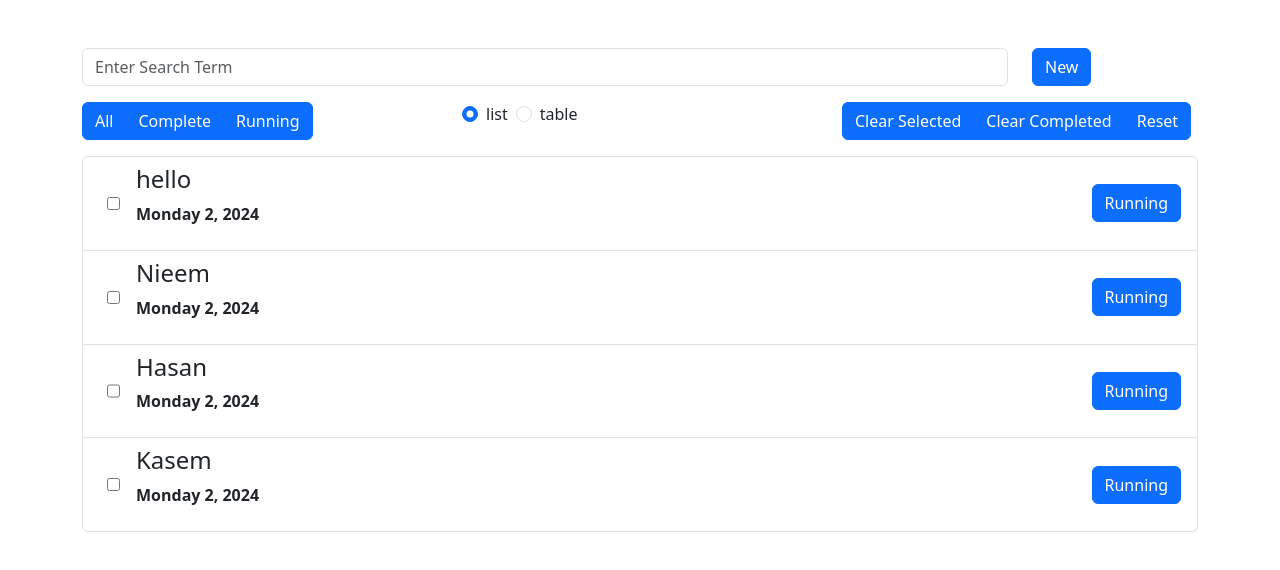
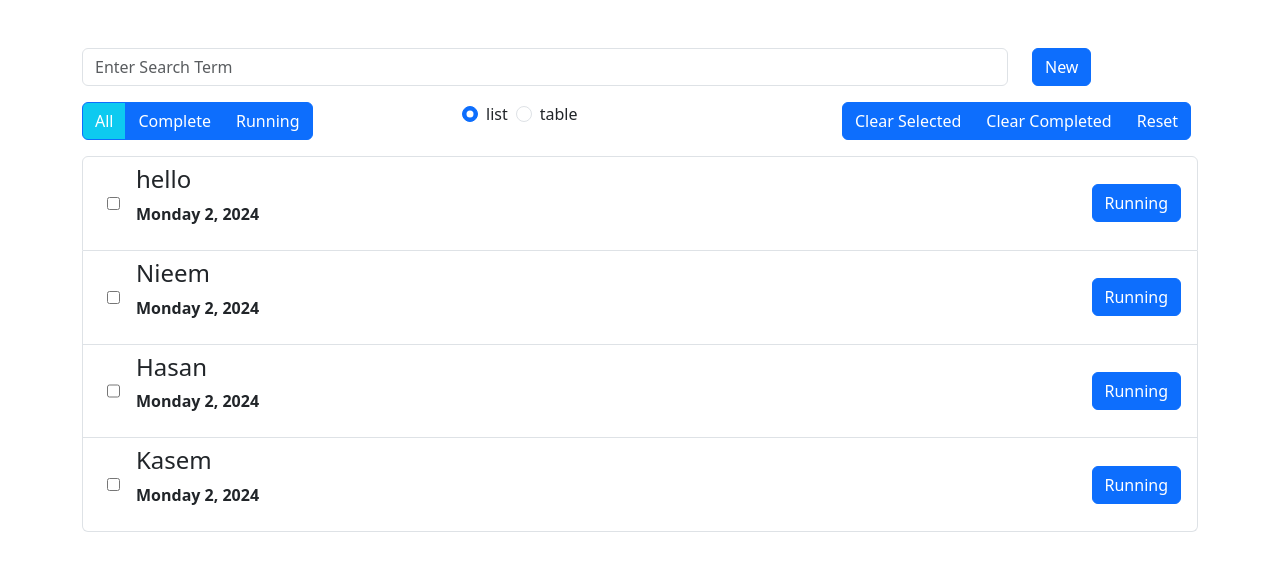
Before and after one commit to developer-nieem/todo-asf, a React (Vite) app: page / in a window 1280 px wide. Shown: the top 570 px of the page. Built offline with nearby package versions, Linux system fonts and the light colour scheme.

Commit message:
update filter option

```diff
--- a/src/components/DisplayTodo.tsx
+++ b/src/components/DisplayTodo.tsx
@@ -1,7 +1,7 @@
 import ListView from "./ListView";
 import TableView from "./TableView";
 
-const DisplayTodo = ({ todoList, view, handleStatus, data, filterStatus }) => {
+const DisplayTodo = ({ todoList, view, handleStatus, data }) => {
   const days = [
     "Sunday",
     "Monday",
@@ -23,7 +23,7 @@ const DisplayTodo = ({ todoList, view, handleStatus, data, filterStatus }) => {
           handleStatus={handleStatus}
           formatDate={formatDate}
           data={data}
-          filterStatus={filterStatus}
+
         />
       ) : (
         <TableView
--- a/src/components/Filter.tsx
+++ b/src/components/Filter.tsx
@@ -2,7 +2,7 @@ import FilterGroupBtn from "./FilterGroupBtn";
 import Button from "./Reusable/Button";
 import FilterLayout from "./Reusable/FilterLayout";
 
-const Filter = ({ setView , view , handStatusFilter }) => {
+const Filter = ({ setView , view , handStatusFilter , filterStatusActive }) => {
     const func = () =>{
 
     }
@@ -10,9 +10,9 @@ const Filter = ({ setView , view , handStatusFilter }) => {
     <div className="row my-3">
       <div className="col-md-4">
         <FilterGroupBtn  >
-            <Button type="button" text="All" onClick={ () => handStatusFilter("all") } />
-            <Button type="button" text="Complete" onClick={ () => handStatusFilter("complete") } />
-            <Button type="button" text="Running" onClick={ () => handStatusFilter("running") } />
+            <Button type="button" text="All" btnStyle={`${filterStatusActive == "all" && "bg-info"}`}  onClick={ () => handStatusFilter("all") } />
+            <Button type="button" text="Complete" btnStyle={`${filterStatusActive == "complete" && "bg-info"}`} onClick={ () => handStatusFilter("complete") } />
+            <Button type="button" text="Running" btnStyle={`${filterStatusActive == "running" && "bg-info"}`} onClick={ () => handStatusFilter("running") } />
         </FilterGroupBtn>
 
 
--- a/src/components/ListView.tsx
+++ b/src/components/ListView.tsx
@@ -1,18 +1,18 @@
 import Button from "./Reusable/Button"
 
 
-const ListView = ({todoList , handleStatus , formatDate , data , filterStatus}) => {
+const ListView = ({todoList , handleStatus , formatDate , data }) => {
 
 
   console.log(data);
 
-// console.log(filterStatus);
+
 
   return (
 
         <ol className="list-group ">
           {
-       data.length>0 &&
+       data.length > 0 ?
        data?.map((list) => (
         <li
           key={list.id}
@@ -27,22 +27,7 @@ const ListView = ({todoList , handleStatus , formatDate , data , filterStatus})
           </div>
           <Button type="button" onClick={() => handleStatus(list.id)}  text={list.status} />
         </li>
-      ))
-      // todoList?.map((list) => (
-      //   <li
-      //     key={list.id}
-      //     className="list-group-item d-flex justify-content-between align-items-center"
-      //   >
-      //     <div className="ms-2 me-auto d-flex gap-3">
-      //       <input type="checkbox" />
-      //       <div className="fw-bold">
-      //         <h4>{list.title}</h4>
-      //         <p>{formatDate(list.dateTody)}</p>
-      //       </div>
-      //     </div>
-      //     <Button type="button" onClick={() => handleStatus(list.id)}  text={list.status} />
-      //   </li>
-      // ))
+      )) : <p>Not Found</p>
           }
         </ol>
   )
--- a/src/components/Reusable/Button.tsx
+++ b/src/components/Reusable/Button.tsx
@@ -1,8 +1,8 @@
 
-const Button = ({text , onClick , type}) => {
+const Button = ({text , onClick , type , btnStyle = ""}) => {
   return (
     <>
-       <button type={type} onClick={onClick}  className="btn btn-primary">{text} </button>
+       <button type={type} onClick={onClick}  className={`btn btn-primary ${btnStyle}`}>{text} </button>
     </>
   )
 }
--- a/src/components/Todo.tsx
+++ b/src/components/Todo.tsx
@@ -15,7 +15,7 @@ const Todo = () => {
   const [view, setView] = useState("list");
   const [openModal, setOpenModal] = useState(false);
   const [data , setData] = useState([]);
-  const [filterStatus , setFilterStatus] = useState('all')
+  const [filterStatusActive , setFilterStatusActive] = useState("all")
 
 
   useEffect(() => {
@@ -58,27 +58,32 @@ const Todo = () => {
 
 
   const handleSearch = (e) => {
-
-   const filter = todoList.filter((list )=> {
+  e.target.value.includes(e.target.value)
+  if(e.target.value){
+  const filter = todoList.filter((list )=> {
 
     if (list.title.includes(e.target.value)) {
       return list
     }
 
+
   })
 
-   if (filter.length) {
+  if (filter.length) {
     setData(filter)
 
    }else{
-    setData(todoList)
+    setData([])
    }
-    }
 
 
+  }else{
+    setData(todoList)
+  }
+}
 
     const handStatusFilter = (value) => {
-
+      setFilterStatusActive(value)
       if (value.toLowerCase() === 'all') {
         setData(todoList)
       } else {
@@ -106,7 +111,7 @@ const Todo = () => {
 
         {/* Filter Part */}
 
-        <Filter view={view} setView={setView}  handStatusFilter={handStatusFilter}/>
+        <Filter view={view} setView={setView}  handStatusFilter={handStatusFilter} filterStatusActive={filterStatusActive} />
 
         {/* Display ToDO */}
 
@@ -115,7 +120,7 @@ const Todo = () => {
           view={view}
           handleStatus={handleStatus}
           data ={data}
-          filterStatus={filterStatus}
+
         />
       </div>
 
```
Also changed, not shown: 1 other file (tests, documents, lock files or other folders).
